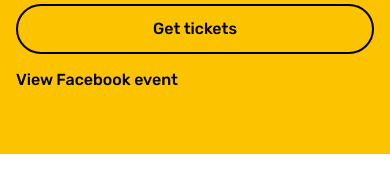
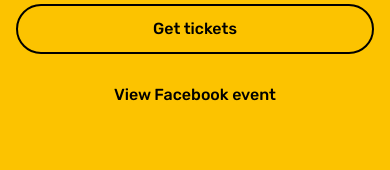
Before and after one commit to unihackhq/unihack.net, a Next.js app: page / in a window 390 px wide. Shown: the part 328-498 px from the top of the page. Built offline with nearby package versions, Linux system fonts and the light colour scheme.

Commit message:
fixed mobile link style

```diff
--- a/sections/hero/hero.scss
+++ b/sections/hero/hero.scss
@@ -61,6 +61,8 @@
         @include link-underline;
         display: flex;
         align-items: center;
+        justify-content: center;
+        height: 50px;
       }
     }
   }
```
